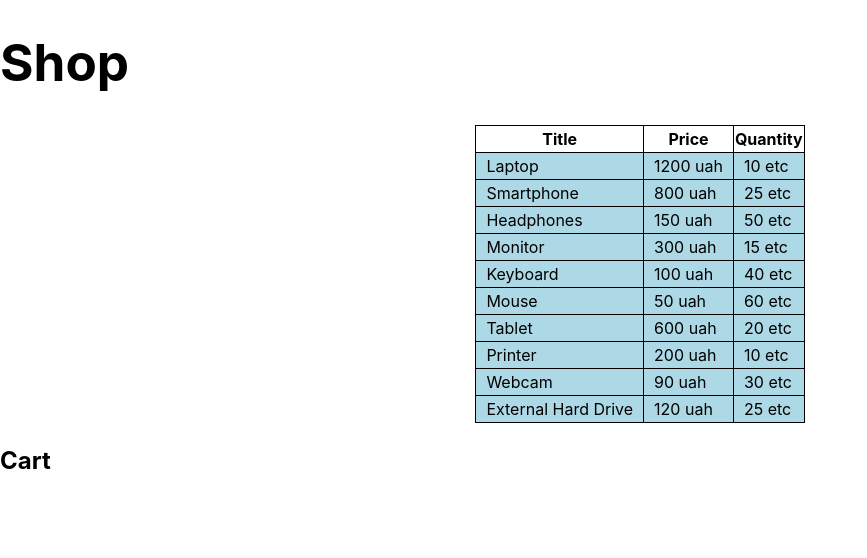
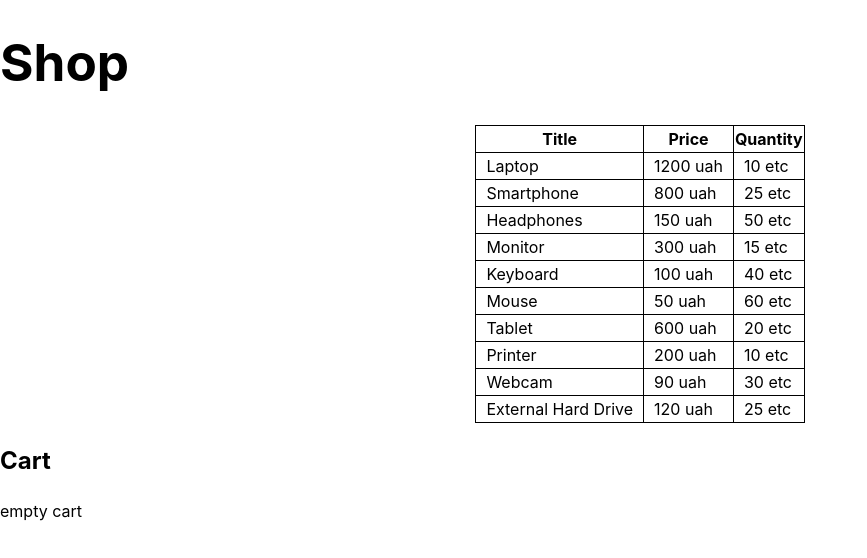
Before and after one commit to Oleksandrenko-Artem/react-practice-18-09-2024, a React (Vite) app: page / in a window 1280 px wide. Shown: the top 558 px of the page, without its empty margins (0-867 px from the left). Built offline with nearby package versions, Linux system fonts and the light colour scheme.

Commit message:
Update Shop

```diff
--- a/src/components/Shop/Cart/Cart.jsx
+++ b/src/components/Shop/Cart/Cart.jsx
@@ -1,9 +1,18 @@
+import CartItem from './../CartItem/CartItem';
 
-
-const Cart = () => {
+const Cart = (props) => {
+    const { cartProducts } = props;
+    const showItems = (product) => <CartItem key={product.id} product={product}/>;
     return (
         <div>
-
+            <h2>Cart</h2>
+            {
+                cartProducts.length === 0 ?
+                    <p>empty cart</p> :
+                    <ol>
+                        {cartProducts.map(showItems)}
+                    </ol>
+            }
         </div>
     );
 }
--- /dev/null
+++ b/src/components/Shop/CartItem/CartItem.jsx
@@ -0,0 +1,10 @@
+
+
+const CartItem = (props) => {
+    const { product: { id, title, quantity, price } } = props;
+    return (
+        <li>{title} quantity = {quantity} price = {price}</li>
+    );
+}
+
+export default CartItem;
--- a/src/components/Shop/Product/Product.jsx
+++ b/src/components/Shop/Product/Product.jsx
@@ -2,12 +2,11 @@ import PropTypes from 'prop-types';
 import './Product.css';
 import { useState } from 'react';
 const Product = (props) => {
-    const { product: { title, quantity, price } } = props;
-    const [productColor, setProductColor] = useState(false);
-    const productSelect = productColor ? 'red' : 'black';
-    const changeProductColor = () => {setProductColor(true)};
+    const { product: { id, title, quantity, price },
+        addNewProduct } = props;
+    const addToCart = () => addNewProduct(id)
     return (
-        <tr onClick={changeProductColor} className='product' style={{color: productSelect}}>
+        <tr onClick={addToCart}>
             <td className='product-properties'>{title}</td>
             <td className='product-properties'>{price} uah</td>
             <td className='product-properties'>{quantity} etc</td>
--- a/src/components/Shop/ProductsTable/ProductsTable.jsx
+++ b/src/components/Shop/ProductsTable/ProductsTable.jsx
@@ -1,10 +1,10 @@
 import Product from '../Product/Product';
-import products from '../data';
 import styles from './ProductsTable.module.css'
 
-const ProductsTable = () => {
+const ProductsTable = (props) => {
+    const { products, addNewProduct } = props;
     const getProduct = (product) => (
-        <Product key={products.id} product={product} />
+        <Product key={products.id} product={product} addNewProduct={addNewProduct}/>
     )
     return (
         <table className={styles.table}>
--- a/src/components/Shop/Shop.jsx
+++ b/src/components/Shop/Shop.jsx
@@ -7,10 +7,27 @@ import Cart from './Cart/Cart';
 const Shop = () => {
     const [products, setProducts] = useState(data);
     const [cartProducts, setCartProducts] = useState([]);
+    const addNewProduct = (id) => {
+        const productAfterAdd = products.map((product) => {
+            if (product.id === id) {
+                product.quantity--;
+                return product;
+            }
+            return product;
+        })
+        setProducts(productAfterAdd);
+        const [newProduct] = products.filter((product) => product.id === id);
+        // if (cartProducts.includes(newProduct)) {
+        //     newProduct.quantity++;
+        // } else {
+        //     newProduct.quantity = 1;
+        // }
+        const newCartProducts = [...new Set([...cartProducts, newProduct])]
+        setCartProducts(newCartProducts);
+    };
     return (
         <>
-            <ProductsTable products={products} />
-            <h2>Cart</h2>
+            <ProductsTable products={products} addNewProduct={addNewProduct} />
             <Cart cartProducts={cartProducts} />
         </>
     );
```
